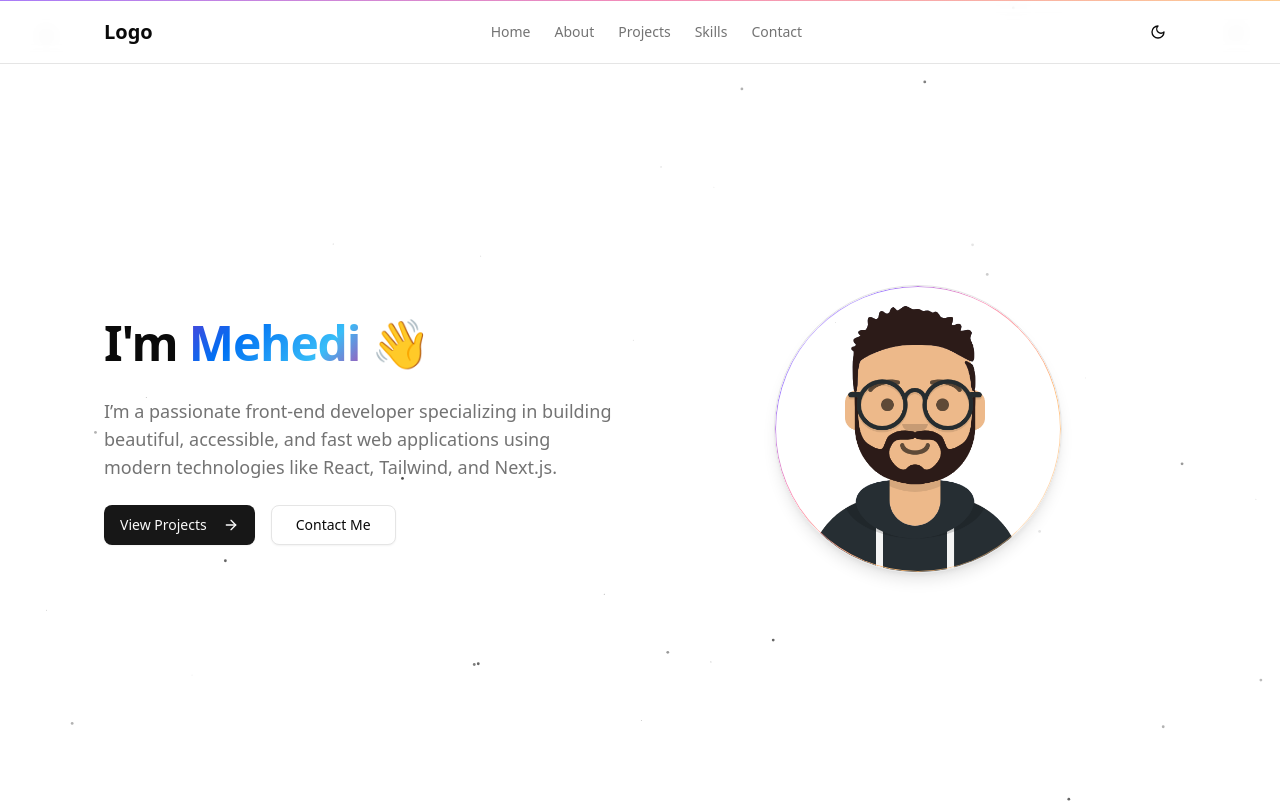
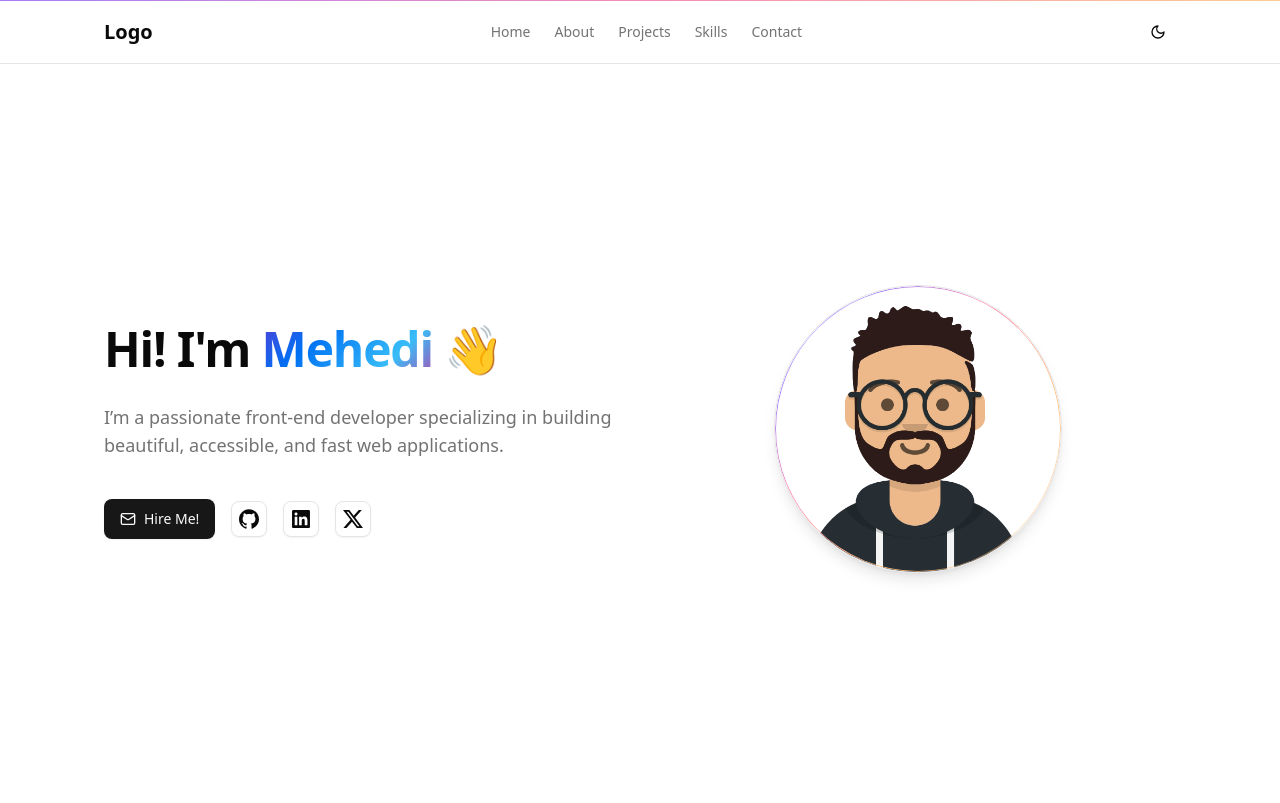
Before and after one commit to Mehedi107/my-portfolio, a Next.js app: page / in a window 1280 px wide. Shown: the top 803 px of the page. Built offline with nearby package versions, Linux system fonts and the light colour scheme.

Commit message:
adjust hero content

```diff
--- a/src/app/layout.jsx
+++ b/src/app/layout.jsx
@@ -31,7 +31,7 @@ export default function RootLayout({ children }) {
         {/* <Preloader /> */}
 
         <ThemeProvider attribute="class" defaultTheme="system" enableSystem>
-          <Background />
+          {/* <Background /> */}
           <div className="pt-16 m-0">
             <Header />
           </div>
--- a/src/components/sections/hero.js
+++ b/src/components/sections/hero.js
@@ -1,8 +1,9 @@
 import { Button } from '@/components/ui/button';
-import { ArrowRight } from 'lucide-react';
+import { Mail } from 'lucide-react';
 import Image from 'next/image';
 import { ShineBorder } from '../magicui/shine-border';
 import { AuroraText } from '../magicui/aurora-text';
+import Link from 'next/link';
 
 export default function HeroSection() {
   return (
@@ -10,23 +11,75 @@ export default function HeroSection() {
       <div className="max-w-6xl mx-auto px-4 sm:px-6 md:px-10 flex flex-col-reverse lg:flex-row justify-between items-center gap-10 min-h-[calc(100vh-70px)] py-10 sm:py-20">
         {/* Left: Text Content */}
         <div className="flex-1 space-y-6 text-center lg:text-left">
-          <h1 className="text-3xl sm:text-5xl font-bold leading-tight tracking-tight">
-            I'm <AuroraText>Mehedi</AuroraText> 👋
+          <h1 className="text-3xl sm:text-4xl md:text-5xl font-bold leading-tight tracking-tight">
+            Hi! I'm <AuroraText>Mehedi</AuroraText> 👋
           </h1>
-          <p className="text-muted-foreground text-base sm:text-lg max-w-xl mx-auto">
+          <p className="text-muted-foreground text-lg max-w-xl mx-auto">
             I’m a passionate front-end developer specializing in building
-            beautiful, accessible, and fast web applications using modern
-            technologies like React, Tailwind, and Next.js.
+            beautiful, accessible, and fast web applications.
           </p>
           {/* Buttons */}
-          <div className="flex flex-row items-center gap-4 justify-center lg:justify-start">
+          <div className="flex flex-row items-center gap-4 justify-center lg:justify-start mt-10">
             <Button size="lg">
-              View Projects
-              <ArrowRight className="ml-2 h-4 w-4" />
+              <Mail /> Hire Me!
             </Button>
-            <Button size="lg" variant="outline">
-              Contact Me
-            </Button>
+            <Link href={'https://github.com/Mehedi107'} target="blank">
+              <Button variant="outline" size={'icon'}>
+                <svg
+                  width="80"
+                  height="80"
+                  viewBox="0 0 24 24"
+                  fill="none"
+                  xmlns="http://www.w3.org/2000/svg"
+                  transform="rotate(0 0 0)"
+                  className="scale-150"
+                >
+                  <path
+                    d="M12 2.24902C6.51613 2.24902 2 6.70064 2 12.249C2 16.6361 4.87097 20.3781 8.87097 21.7329C9.3871 21.8297 9.54839 21.5071 9.54839 21.2813C9.54839 21.0555 9.54839 20.4103 9.51613 19.5393C6.74194 20.1845 6.16129 18.1845 6.16129 18.1845C5.70968 17.0555 5.03226 16.7329 5.03226 16.7329C4.12903 16.0877 5.06452 16.0877 5.06452 16.0877C6.06452 16.12 6.6129 17.12 6.6129 17.12C7.48387 18.6684 8.96774 18.2168 9.51613 17.9264C9.6129 17.2813 9.87097 16.8297 10.1613 16.5716C7.96774 16.3458 5.6129 15.4748 5.6129 11.6684C5.6129 10.5716 6.03226 9.70064 6.64516 9.02322C6.54839 8.79741 6.19355 7.76515 6.74194 6.37806C6.74194 6.37806 7.6129 6.11999 9.51613 7.41031C10.3226 7.18451 11.1613 7.05548 12.0323 7.05548C12.9032 7.05548 13.7742 7.15225 14.5484 7.41031C16.4516 6.15225 17.2903 6.37806 17.2903 6.37806C17.8387 7.73289 17.5161 8.79741 17.3871 9.02322C18.0323 9.70064 18.4194 10.6039 18.4194 11.6684C18.4194 15.4748 16.0645 16.3458 13.871 16.5716C14.2258 16.8942 14.5484 17.5393 14.5484 18.4426C14.5484 19.7974 14.5161 20.8619 14.5161 21.1845C14.5161 21.4426 14.7097 21.7329 15.1935 21.6361C19.129 20.3135 22 16.6039 22 12.1845C21.9677 6.70064 17.4839 2.24902 12 2.24902Z"
+                    fill="currentColor"
+                  />
+                </svg>
+              </Button>
+            </Link>
+            <Link
+              href={'https://www.linkedin.com/in/mehedi-hasan-developer/'}
+              target="blank"
+            >
+              <Button variant="outline" size="icon">
+                <svg
+                  width="80"
+                  height="80"
+                  viewBox="0 0 24 24"
+                  fill="none"
+                  xmlns="http://www.w3.org/2000/svg"
+                  transform="rotate(0 0 0)"
+                  className="scale-150"
+                >
+                  <path
+                    d="M19.7065 3H4.34844C3.62264 3 3.04199 3.58065 3.04199 4.30645V19.6935C3.04199 20.3903 3.62264 21 4.34844 21H19.6485C20.3743 21 20.9549 20.4194 20.9549 19.6935V4.27742C21.013 3.58065 20.4323 3 19.7065 3ZM8.35491 18.3H5.71297V9.73548H8.35491V18.3ZM7.01942 8.54516C6.14846 8.54516 5.4807 7.84839 5.4807 7.00645C5.4807 6.16452 6.17749 5.46774 7.01942 5.46774C7.86136 5.46774 8.55813 6.16452 8.55813 7.00645C8.55813 7.84839 7.91942 8.54516 7.01942 8.54516ZM18.371 18.3H15.7291V14.1484C15.7291 13.1613 15.7001 11.8548 14.3356 11.8548C12.942 11.8548 12.7388 12.9581 12.7388 14.0613V18.3H10.0968V9.73548H12.6807V10.9258H12.7097C13.0872 10.229 13.9291 9.53226 15.2356 9.53226C17.9356 9.53226 18.4291 11.2742 18.4291 13.6548V18.3H18.371Z"
+                    fill="currentColor"
+                  />
+                </svg>
+              </Button>
+            </Link>
+            <Link href={'https://x.com/MehediHasa6169'} target="blank">
+              <Button variant="outline" size="icon">
+                <svg
+                  width="80"
+                  height="80"
+                  viewBox="0 0 24 24"
+                  fill="none"
+                  xmlns="http://www.w3.org/2000/svg"
+                  transform="rotate(0 0 0)"
+                  className="scale-150"
+                >
+                  <path
+                    d="M17.7512 2.96094H20.818L14.1179 10.6187L22 21.0391H15.8284L10.9946 14.7191L5.4636 21.0391H2.39492L9.56132 12.8483L2 2.96094H8.32824L12.6976 8.73762L17.7512 2.96094ZM16.6748 19.2035H18.3742L7.40492 4.70014H5.58132L16.6748 19.2035Z"
+                    fill="currentColor"
+                  />
+                </svg>
+              </Button>
+            </Link>
           </div>
         </div>
 
--- a/src/components/ui/button.jsx
+++ b/src/components/ui/button.jsx
@@ -1,8 +1,8 @@
-import * as React from "react"
-import { Slot } from "@radix-ui/react-slot"
-import { cva } from "class-variance-authority";
+import * as React from 'react';
+import { Slot } from '@radix-ui/react-slot';
+import { cva } from 'class-variance-authority';
 
-import { cn } from "@/lib/utils"
+import { cn } from '@/lib/utils';
 
 const buttonVariants = cva(
   "inline-flex items-center justify-center gap-2 whitespace-nowrap rounded-md text-sm font-medium transition-all disabled:pointer-events-none disabled:opacity-50 [&_svg]:pointer-events-none [&_svg:not([class*='size-'])]:size-4 shrink-0 [&_svg]:shrink-0 outline-none focus-visible:border-ring focus-visible:ring-ring/50 focus-visible:ring-[3px] aria-invalid:ring-destructive/20 dark:aria-invalid:ring-destructive/40 aria-invalid:border-destructive",
@@ -10,46 +10,43 @@ const buttonVariants = cva(
     variants: {
       variant: {
         default:
-          "bg-primary text-primary-foreground shadow-xs hover:bg-primary/90",
+          'bg-primary text-primary-foreground shadow-xs hover:bg-primary/90',
         destructive:
-          "bg-destructive text-white shadow-xs hover:bg-destructive/90 focus-visible:ring-destructive/20 dark:focus-visible:ring-destructive/40 dark:bg-destructive/60",
+          'bg-destructive text-white shadow-xs hover:bg-destructive/90 focus-visible:ring-destructive/20 dark:focus-visible:ring-destructive/40 dark:bg-destructive/60',
         outline:
-          "border bg-background shadow-xs hover:bg-accent hover:text-accent-foreground dark:bg-input/30 dark:border-input dark:hover:bg-input/50",
+          'border bg-background shadow-xs hover:bg-accent hover:text-accent-foreground dark:bg-input/30 dark:border-input dark:hover:bg-input/50',
         secondary:
-          "bg-secondary text-secondary-foreground shadow-xs hover:bg-secondary/80",
+          'bg-secondary text-secondary-foreground shadow-xs hover:bg-secondary/80',
         ghost:
-          "hover:bg-accent hover:text-accent-foreground dark:hover:bg-accent/50",
-        link: "text-primary underline-offset-4 hover:underline",
+          'hover:bg-accent hover:text-accent-foreground dark:hover:bg-accent/50',
+        link: 'text-primary underline-offset-4 hover:underline',
       },
       size: {
-        default: "h-9 px-4 py-2 has-[>svg]:px-3",
-        sm: "h-8 rounded-md gap-1.5 px-3 has-[>svg]:px-2.5",
-        lg: "h-10 rounded-md px-6 has-[>svg]:px-4",
-        icon: "size-9",
+        default: 'h-9 px-4 py-2 has-[>svg]:px-3',
+        sm: 'h-8 rounded-md gap-1.5 px-3 has-[>svg]:px-2.5',
+        lg: 'h-10 rounded-md px-6 has-[>svg]:px-4',
+        xl: 'h-12 rounded-md px-8 has-[>svg]:px-6',
+        icon: 'size-9',
+        icon2: 'size-12',
       },
     },
     defaultVariants: {
-      variant: "default",
-      size: "default",
+      variant: 'default',
+      size: 'default',
     },
   }
-)
+);
 
-function Button({
-  className,
-  variant,
-  size,
-  asChild = false,
-  ...props
-}) {
-  const Comp = asChild ? Slot : "button"
+function Button({ className, variant, size, asChild = false, ...props }) {
+  const Comp = asChild ? Slot : 'button';
 
   return (
-    (<Comp
+    <Comp
       data-slot="button"
       className={cn(buttonVariants({ variant, size, className }))}
-      {...props} />)
+      {...props}
+    />
   );
 }
 
-export { Button, buttonVariants }
+export { Button, buttonVariants };
```
